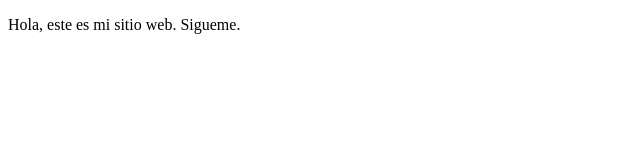
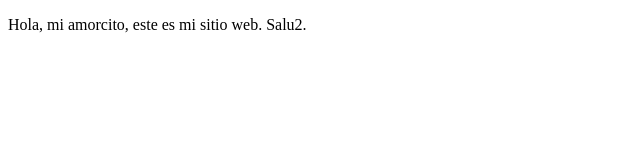
Before and after one commit to KarenMorell/proyectoCursoDemoPrework, a plain HTML site: page index.html in a window 1280 px wide. Shown: the whole page, without its empty margins (0-640 px from the left). Drawn offline with Linux system fonts and the light colour scheme.

Commit message:
cambios agregamos sitio de saludos

```diff
--- a/index.html
+++ b/index.html
@@ -8,7 +8,7 @@
 </head>
 <body>
    <p>
-        Hola, este es mi sitio web. Sigueme.
+        Hola, mi amorcito, este es mi sitio web. Salu2.
    </p>
 </body>
 </html>
```
